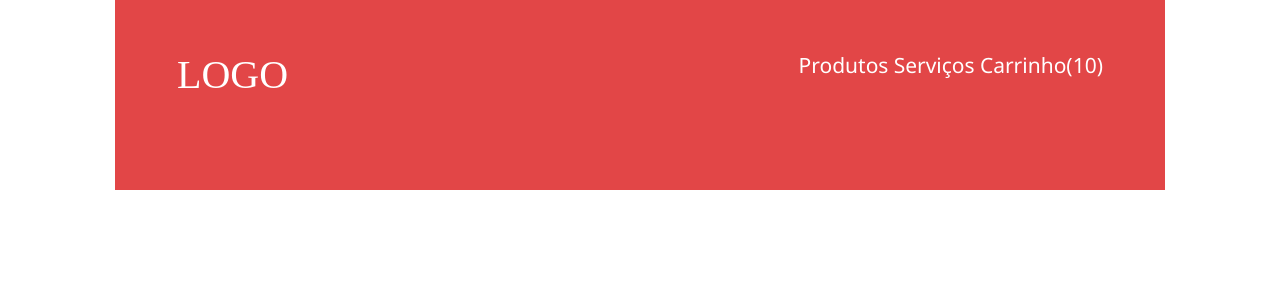
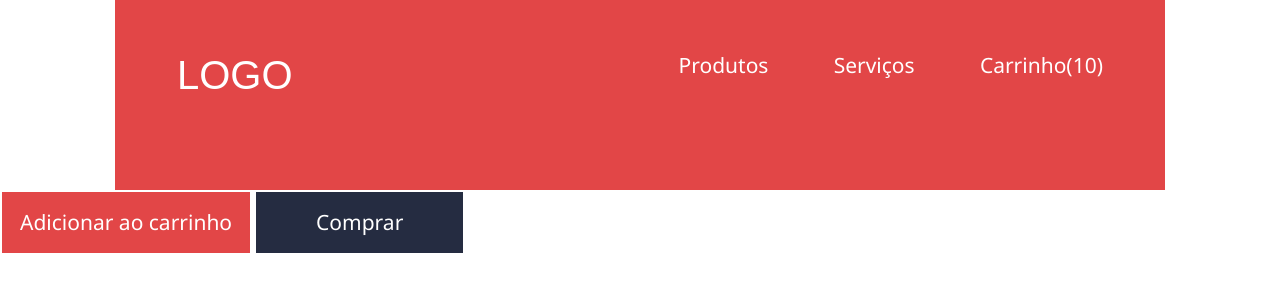
Before and after one commit to Samuel2049/Projeto-Loja-Fone, a plain HTML site: page index.html in a window 1280 px wide. Drawn offline with Linux system fonts and the light colour scheme.

Commit message:
Refatoração do código

```diff
--- /dev/null
+++ b/Css/botoes.css
@@ -0,0 +1,17 @@
+.button-1 {
+  color: #ffffff;
+  background-color: #e24647;
+  font-size: 20px;
+  display: inline-block;
+  padding: 20px 18px;
+  border: 2px solid #fff;
+}
+
+.button-2 {
+  color: #ffffff;
+  background-color: #252c41;
+  font-size: 20px;
+  display: inline-block;
+  padding: 20px 60px;
+
+}
--- a/header.css
+++ b/Css/header-store.css
@@ -1,4 +1,4 @@
-header {
+.header-store {
   background-color: #e24647;
   color: #ffffff;
   overflow: hidden;
@@ -6,20 +6,29 @@ header {
   padding: 55px 62px 95px;
 }
 
-h1 {
+.title {
   font-size: 40px;
-  font-family: ArialMT;
+  font-family: Arial, Helvetica, sans-serif;
   float: left;
 }
 
-nav {
+.navigation {
   font-size: 21px;
   float: right;
+
 }
 
-a {
+.action {
   text-decoration: none;
   font-size: 21px;
   font-family: 'Segoe UI', Tahoma, Geneva, Verdana, sans-serifSegoeUI;
   color: inherit;
 }
+
+header a {
+  margin-right: 60px;
+}
+
+.last {
+  margin-right: 0px;
+}
--- a/index.html
+++ b/index.html
@@ -5,21 +5,28 @@
   <meta charset="UTF-8">
   <meta http-equiv="X-UA-Compatible" content="IE=edge">
   <meta name="viewport" content="width=device-width, initial-scale=1.0">
-  <link rel="stylesheet" href="reset.css">
-  <link rel="stylesheet" href="header.css">
-
+  <link rel="stylesheet" href="/Css/reset.css">
+  <link rel="stylesheet" href="/Css/botoes.css">
+  <link rel="stylesheet" href="/Css/header-store.css">
   <title>Loja de Fone</title>
 </head>
 
 <body>
-  <header>
-    <h1>LOGO</h1>
-    <nav>
-      <a href="#">Produtos</a>
-      <a href="#">Serviços</a>
-      <a href="#">Carrinho(10)</a>
+  <header class="header-store">
+    <h1 class="title">LOGO</h1>
+    <nav class="navigation">
+      <a class="action" href="#">Produtos</a>
+      <a class="action" href="#">Serviços</a>
+      <a class="last action" href="#">Carrinho(10)</a>
     </nav>
   </header>
+
+  <div class="button-1">
+    <a class="action" href="#">Adicionar ao carrinho</a>
+  </div>
+  <div class="button-2">
+    <a class="action" href="comprar.html">Comprar</a>
+  </div>
 </body>
 
 </html>
```
Also changed, not shown: comprar.html (added, +24 -0 lines), Css/reset.css (renamed from reset.css), 1 other file.
